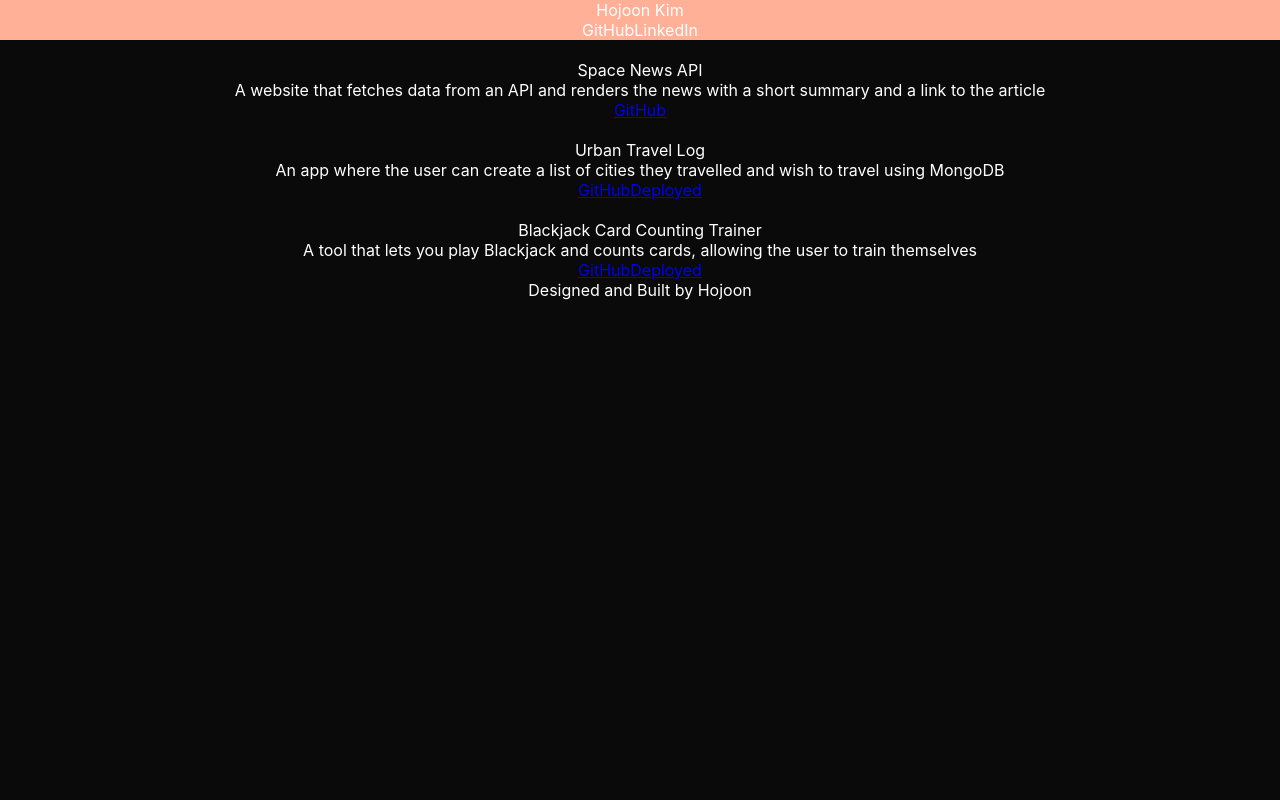
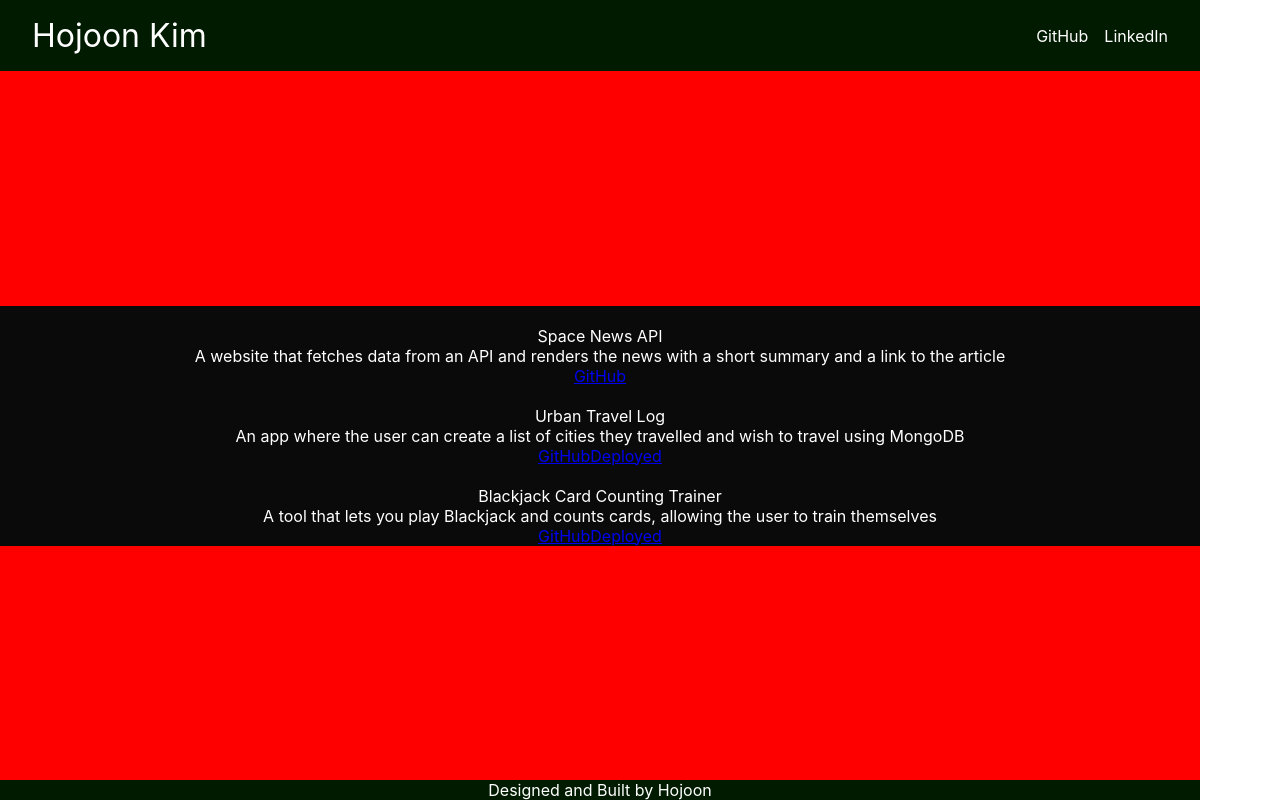
Before and after one commit to hojoon0724/03-01-mini-portfolio, a React (Create React App) app: page / in a window 1280 px wide. Built offline with nearby package versions, Linux system fonts and the light colour scheme.

Commit message:
more css

```diff
--- a/src/components/Header.js
+++ b/src/components/Header.js
@@ -1,12 +1,12 @@
 function Header(props) {
   return (
     <div className="header">
-      <div className="left">Hojoon Kim</div>
-      <div className="right">
+      <div className="header-left">Hojoon Kim</div>
+      <div className="header-right">
         <a href={props.github}>GitHub</a>
         <a href={props.linkedin}>LinkedIn</a>
       </div>
     </div>
-  );
+  )
 }
-export default Header;
+export default Header
--- a/src/style.css
+++ b/src/style.css
@@ -1,14 +1,32 @@
-App {
+#root,
+.App {
   min-height: 100svh;
+  background-color: red;
+  display: flex;
+  flex-direction: column;
+  justify-content: space-between;
 }
 
 body {
-  background-color: #0a0a0a;
+  min-height: 100svh;
   color: #ffffff;
+  max-width: 1200px;
 }
 
 .header {
-  background-color: lch(100 100 34.5);
+  background-color: lch(4% 36 145);
+  display: flex;
+  justify-content: space-between;
+  align-items: center;
+  padding: 16px 32px;
+}
+
+.header-left {
+  font-size: 2rem;
+}
+
+.header-right a {
+  margin-left: 1rem;
 }
 
 .main {
@@ -37,4 +55,5 @@ body {
 }
 
 .footer {
+  background-color: lch(4% 36 145);
 }
```
